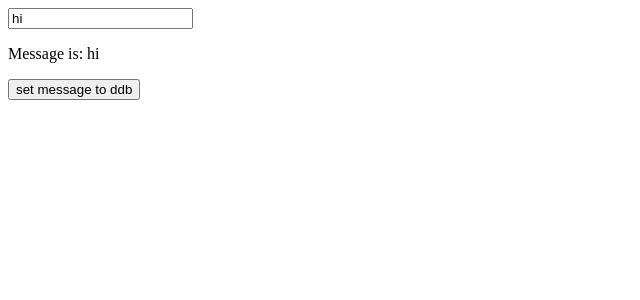
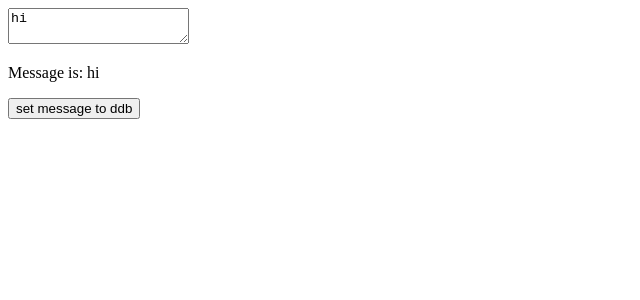
Before and after one commit to DDB324/vue-form-model, a Vue app: page / in a window 1280 px wide. Shown: the top 300 px of the page, without its empty margins (0-640 px from the left). Built offline with nearby package versions, Linux system fonts and the light colour scheme.

Commit message:
textarea

```diff
--- a/src/App.vue
+++ b/src/App.vue
@@ -1,6 +1,6 @@
 <template>
   <div id="app">
-    <input placeholder="edit me" v-model="message">
+    <textarea placeholder="edit me" v-model="message" />
     <p>Message is: {{message}}</p>
     <p><button @click="message = 'ddb'">set message to ddb</button></p>
   </div>
```
